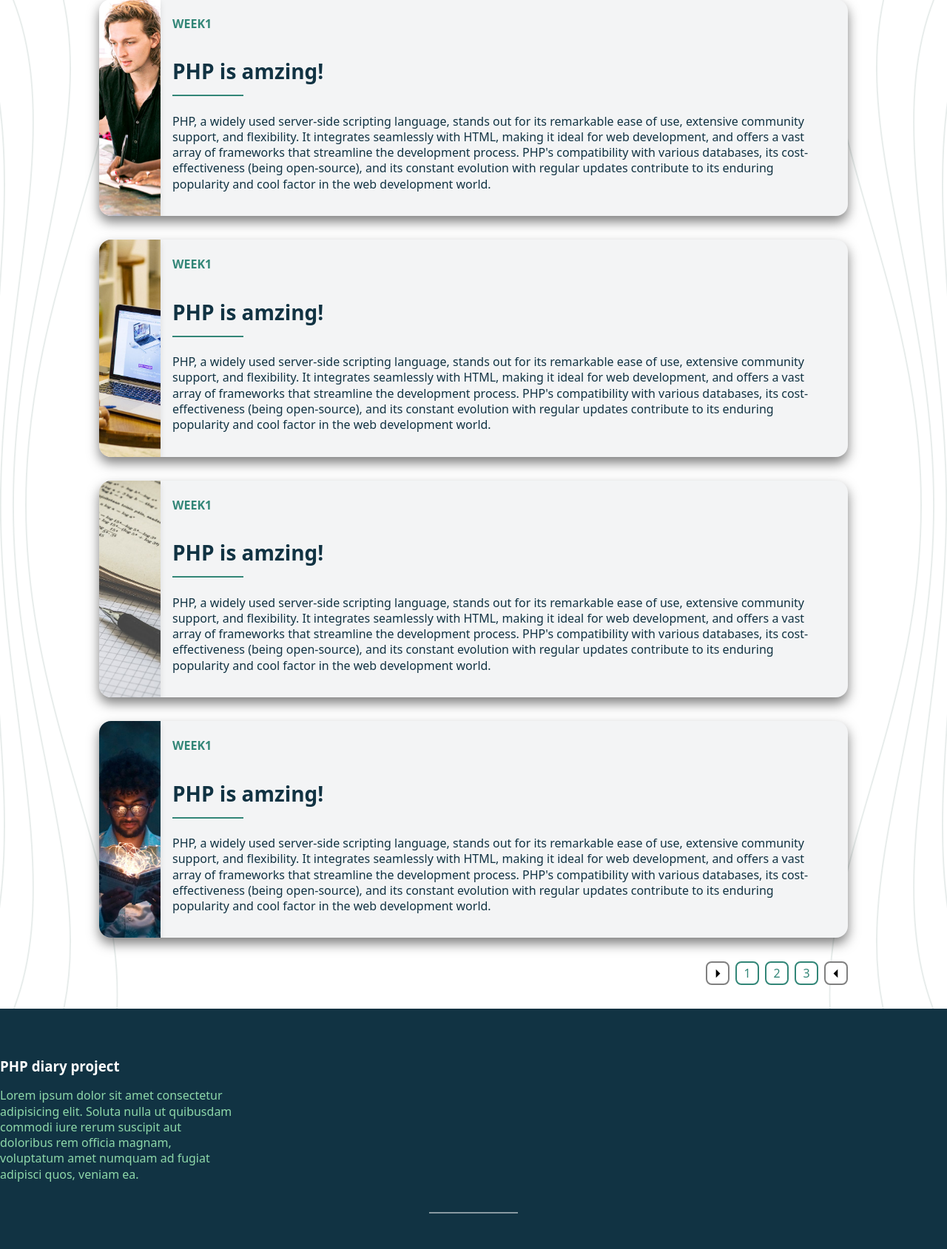
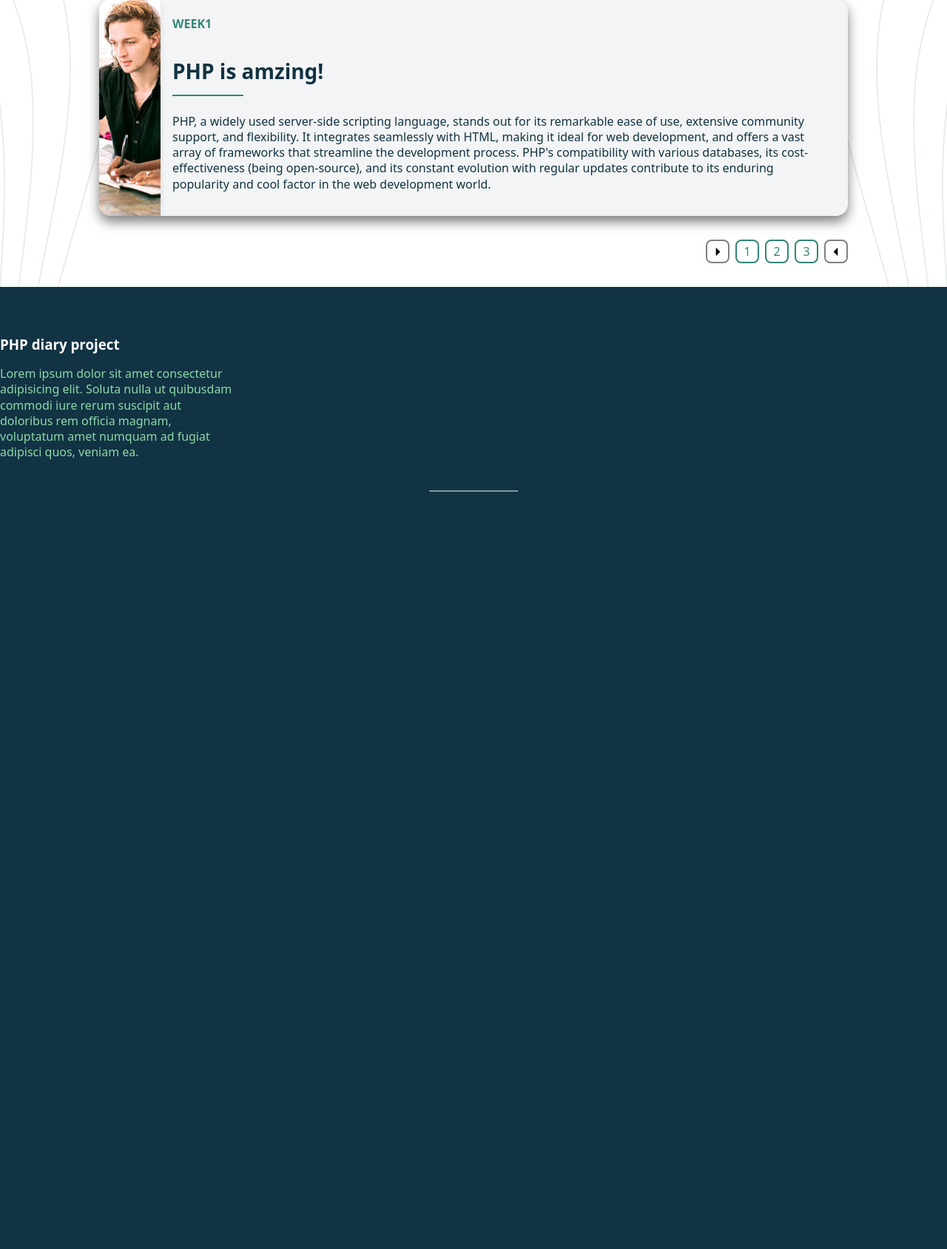
Before and after one commit to shoaibalirts/PHP-Diary, a PHP site: page / in a window 1280 px wide. Shown: the part 165-1854 px from the top of the page at 74% size. After the commit the page ends 830 px from the top, so only its background shows below. Run offline with PHP 8.4, Linux system fonts and the light colour scheme; data comes from the database, SQL or seed files in the repository; both versions use the stored data as it was after the commit.

Commit message:
added entries sql table in diary table, extracted records from the table, and then rendered to the user

```diff
--- a/form.html
+++ b/form.php
@@ -11,7 +11,7 @@
     <nav class="nav">
       <div class="container">
         <div class="nav__layout">
-          <a href="index.html" class="nav-brand">
+          <a href="index.php" class="nav-brand">
             <svg
               class="nav-brand__image"
               viewBox="0 0 60.7863869853 60.7863869853"
@@ -25,7 +25,7 @@
             </svg>
             MY JOURNAL
           </a>
-          <a href="form.html" class="button">
+          <a href="form.php" class="button">
             <svg class="button__icon" viewBox="0 0 44.4901230052 44.4901230053">
               <g
                 style="
--- /dev/null
+++ b/inc/db-connect.inc.php
@@ -0,0 +1,12 @@
+<?php
+try {
+    $pdo = new PDO('mysql:host=localhost;dbname=diary;charset=utf8mb4', 'root', '', [
+        PDO::ATTR_ERRMODE => PDO::ERRMODE_EXCEPTION
+    ]);
+} catch (PDOException $e) {
+    var_dump($e->getMessage());
+    echo 'A problem occured with the database connection...';
+    die();
+}
+
+?>
--- /dev/null
+++ b/inc/functions.inc.php
@@ -0,0 +1,5 @@
+<?php
+function e($value) {
+    return htmlspecialchars($value, ENT_QUOTES, 'UTF-8');
+}
+?>
--- a/index.html
+++ /dev/null
@@ -1,190 +0,0 @@
-<!DOCTYPE html>
-<html lang="en">
-  <head>
-    <meta charset="UTF-8" />
-    <meta name="viewport" content="width=device-width, initial-scale=1.0" />
-    <link rel="stylesheet" href="./styles/normalize.css" />
-    <link rel="stylesheet" href="./styles/styles.css" />
-    <title>PHP Diary</title>
-  </head>
-  <body>
-    <nav class="nav">
-      <div class="container">
-        <div class="nav__layout">
-          <a href="index.html" class="nav-brand">
-            <svg
-              class="nav-brand__image"
-              viewBox="0 0 60.7863869853 60.7863869853"
-            >
-              <g>
-                <path
-                  style="fill: currentColor"
-                  d="m45.589790239,30.3931934927c8.3928407749,0,15.1965967463-6.8037559715,15.1965967463-15.1965967463S53.9826310139,0,45.589790239,0H15.196554313C6.8037135382,0,0,6.8037559715,0,15.1965967463v30.3931934927c0,8.3928407749,6.8037135382,15.1965967463,15.196554313,15.1965967463h30.393235926c8.3928407749,0,15.1965967463-6.8037559715,15.1965967463-15.1965967463s-6.8037559715-15.1965967463-15.1965967463-15.1965967463Z"
-                />
-              </g>
-            </svg>
-            MY JOURNAL
-          </a>
-          <a href="form.html" class="button">
-            <svg class="button__icon" viewBox="0 0 44.4901230052 44.4901230053">
-              <g
-                style="
-                  fill: none;
-                  stroke: currentColor;
-                  stroke-linecap: round;
-                  stroke-linejoin: round;
-                  stroke-width: 2px;
-                "
-              >
-                <circle
-                  cx="22.2450615026"
-                  cy="22.2450615026"
-                  r="21.2450615026"
-                />
-                <line
-                  x1="22.2450615026"
-                  y1="13.4699274037"
-                  x2="22.2450615026"
-                  y2="31.0201956015"
-                />
-                <line
-                  x1="31.0201956015"
-                  y1="22.2450658041"
-                  x2="13.4699274037"
-                  y2="22.2450572011"
-                />
-              </g>
-            </svg>
-            New entry
-          </a>
-        </div>
-      </div>
-    </nav>
-
-    <main class="main">
-      <div class="container">
-        <h1 class="main-heading">Entries</h1>
-        <div class="card">
-          <div class="card__image-container">
-            <img
-              class="card__image"
-              src="./images/pexels-canva-studio-3153199.jpg"
-              alt=""
-            />
-          </div>
-          <div class="card__desc-container">
-            <div class="card__desc-time">Week1</div>
-            <h2 class="card__heading">PHP is amzing!</h2>
-            <p class="card__paragraph">
-              PHP, a widely used server-side scripting language, stands out for
-              its remarkable ease of use, extensive community support, and
-              flexibility. It integrates seamlessly with HTML, making it ideal
-              for web development, and offers a vast array of frameworks that
-              streamline the development process. PHP's compatibility with
-              various databases, its cost-effectiveness (being open-source), and
-              its constant evolution with regular updates contribute to its
-              enduring popularity and cool factor in the web development world.
-            </p>
-          </div>
-        </div>
-        <!--  -->
-        <div class="card">
-          <div class="card__image-container">
-            <img
-              class="card__image"
-              src="./images/pexels-tranmautritam-68761.jpg"
-              alt=""
-            />
-          </div>
-          <div class="card__desc-container">
-            <div class="card__desc-time">Week1</div>
-            <h2 class="card__heading">PHP is amzing!</h2>
-            <p class="card__paragraph">
-              PHP, a widely used server-side scripting language, stands out for
-              its remarkable ease of use, extensive community support, and
-              flexibility. It integrates seamlessly with HTML, making it ideal
-              for web development, and offers a vast array of frameworks that
-              streamline the development process. PHP's compatibility with
-              various databases, its cost-effectiveness (being open-source), and
-              its constant evolution with regular updates contribute to its
-              enduring popularity and cool factor in the web development world.
-            </p>
-          </div>
-        </div>
-        <!--  -->
-        <div class="card">
-          <div class="card__image-container">
-            <img
-              class="card__image"
-              src="./images/pexels-lumn-167682.jpg"
-              alt=""
-            />
-          </div>
-          <div class="card__desc-container">
-            <div class="card__desc-time">Week1</div>
-            <h2 class="card__heading">PHP is amzing!</h2>
-            <p class="card__paragraph">
-              PHP, a widely used server-side scripting language, stands out for
-              its remarkable ease of use, extensive community support, and
-              flexibility. It integrates seamlessly with HTML, making it ideal
-              for web development, and offers a vast array of frameworks that
-              streamline the development process. PHP's compatibility with
-              various databases, its cost-effectiveness (being open-source), and
-              its constant evolution with regular updates contribute to its
-              enduring popularity and cool factor in the web development world.
-            </p>
-          </div>
-        </div>
-        <!--  -->
-        <div class="card">
-          <div class="card__image-container">
-            <img
-              class="card__image"
-              src="./images/pexels-kaushal-moradiya-2781195.jpg"
-              alt=""
-            />
-          </div>
-          <div class="card__desc-container">
-            <div class="card__desc-time">Week1</div>
-            <h2 class="card__heading">PHP is amzing!</h2>
-            <p class="card__paragraph">
-              PHP, a widely used server-side scripting language, stands out for
-              its remarkable ease of use, extensive community support, and
-              flexibility. It integrates seamlessly with HTML, making it ideal
-              for web development, and offers a vast array of frameworks that
-              streamline the development process. PHP's compatibility with
-              various databases, its cost-effectiveness (being open-source), and
-              its constant evolution with regular updates contribute to its
-              enduring popularity and cool factor in the web development world.
-            </p>
-          </div>
-        </div>
-        <ul class="pagination">
-          <li class="pagination__li">
-            <a href="#" class="pagination__link">⏵︎</a>
-          </li>
-          <li class="pagination__li">
-            <a href="#" class="pagination__link pagination__li--active">1</a>
-          </li>
-          <li class="pagination__li">
-            <a href="#" class="pagination__link pagination__li--active">2</a>
-          </li>
-          <li class="pagination__li">
-            <a href="#" class="pagination__link pagination__li--active">3</a>
-          </li>
-          <li class="pagination__li">
-            <a href="#" class="pagination__link">⏴︎</a>
-          </li>
-        </ul>
-      </div>
-    </main>
-    <footer class="footer">
-      <h3 class="footer__heading">PHP diary project</h3>
-      <p class="footer__desc">
-        Lorem ipsum dolor sit amet consectetur adipisicing elit. Soluta nulla ut
-        quibusdam commodi iure rerum suscipit aut doloribus rem officia magnam,
-        voluptatum amet numquam ad fugiat adipisci quos, veniam ea.
-      </p>
-    </footer>
-  </body>
-</html>
--- /dev/null
+++ b/index.php
@@ -0,0 +1,134 @@
+<?php
+
+include __DIR__ . '/inc/db-connect.inc.php';
+include __DIR__ . '/inc/functions.inc.php';
+
+$query = 'SELECT * FROM `entries` ';
+$stmt = $pdo->prepare($query);
+
+$stmt->execute();
+$posts_arr = [];
+
+while ($row = $stmt->fetch(PDO::FETCH_ASSOC)) {
+  extract($row);
+  $row_item = [
+    'id' => $id,
+    'title' => $title,
+    'message' => $message,
+    'date' => $date
+  ];
+  array_push($posts_arr, $row_item);
+}
+// var_dump($posts_arr);
+
+?>
+
+<!DOCTYPE html>
+<html lang="en">
+
+<head>
+  <meta charset="UTF-8" />
+  <meta name="viewport" content="width=device-width, initial-scale=1.0" />
+  <link rel="stylesheet" href="./styles/normalize.css" />
+  <link rel="stylesheet" href="./styles/styles.css" />
+  <title>PHP Diary</title>
+</head>
+
+<body>
+  <nav class="nav">
+    <div class="container">
+      <div class="nav__layout">
+        <a href="index.php" class="nav-brand">
+          <svg
+            class="nav-brand__image"
+            viewBox="0 0 60.7863869853 60.7863869853">
+            <g>
+              <path
+                style="fill: currentColor"
+                d="m45.589790239,30.3931934927c8.3928407749,0,15.1965967463-6.8037559715,15.1965967463-15.1965967463S53.9826310139,0,45.589790239,0H15.196554313C6.8037135382,0,0,6.8037559715,0,15.1965967463v30.3931934927c0,8.3928407749,6.8037135382,15.1965967463,15.196554313,15.1965967463h30.393235926c8.3928407749,0,15.1965967463-6.8037559715,15.1965967463-15.1965967463s-6.8037559715-15.1965967463-15.1965967463-15.1965967463Z" />
+            </g>
+          </svg>
+          MY JOURNAL
+        </a>
+        <a href="form.php" class="button">
+          <svg class="button__icon" viewBox="0 0 44.4901230052 44.4901230053">
+            <g
+              style="
+                  fill: none;
+                  stroke: currentColor;
+                  stroke-linecap: round;
+                  stroke-linejoin: round;
+                  stroke-width: 2px;
+                ">
+              <circle
+                cx="22.2450615026"
+                cy="22.2450615026"
+                r="21.2450615026" />
+              <line
+                x1="22.2450615026"
+                y1="13.4699274037"
+                x2="22.2450615026"
+                y2="31.0201956015" />
+              <line
+                x1="31.0201956015"
+                y1="22.2450658041"
+                x2="13.4699274037"
+                y2="22.2450572011" />
+            </g>
+          </svg>
+          New entry
+        </a>
+      </div>
+    </div>
+  </nav>
+
+  <main class="main">
+    <div class="container">
+      <h1 class="main-heading">Entries</h1>
+      <?php foreach ($posts_arr AS $postItem) { ?>
+        <div class="card">
+          <div class="card__image-container">
+            <img
+              class="card__image"
+              src="./images/pexels-canva-studio-3153199.jpg"
+              alt="" />
+          </div>
+
+          <div class="card__desc-container">
+            <div class="card__desc-time">Week1</div>
+            <h2 class="card__heading"><?php echo $postItem['title'] ?></h2>
+            <p class="card__paragraph"><?php echo $postItem['message'] ?></p>
+          </div>
+        </div>
+      <?php } ?>
+
+      <ul class="pagination">
+        <li class="pagination__li">
+          <a href="#" class="pagination__link">⏵︎</a>
+        </li>
+        <li class="pagination__li">
+          <a href="#" class="pagination__link pagination__li--active">1</a>
+        </li>
+        <li class="pagination__li">
+          <a href="#" class="pagination__link pagination__li--active">2</a>
+        </li>
+        <li class="pagination__li">
+          <a href="#" class="pagination__link pagination__li--active">3</a>
+        </li>
+        <li class="pagination__li">
+          <a href="#" class="pagination__link">⏴︎</a>
+        </li>
+      </ul>
+    </div>
+  </main>
+  <footer class="footer">
+    <h3 class="footer__heading">PHP diary project</h3>
+    <p class="footer__desc">
+      Lorem ipsum dolor sit amet consectetur adipisicing elit. Soluta nulla ut
+      quibusdam commodi iure rerum suscipit aut doloribus rem officia magnam,
+      voluptatum amet numquam ad fugiat adipisci quos, veniam ea.
+    </p>
+  </footer>
+</body>
+
+</html>
```
Also changed, not shown: entries.sql (added, +67 -0 lines).
